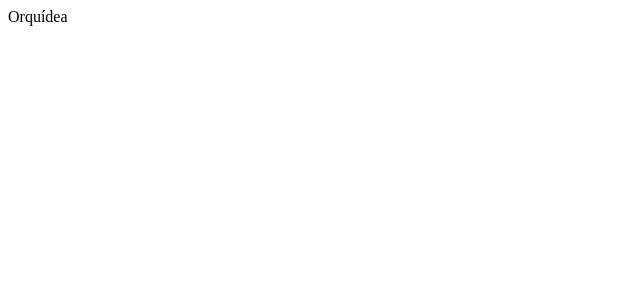
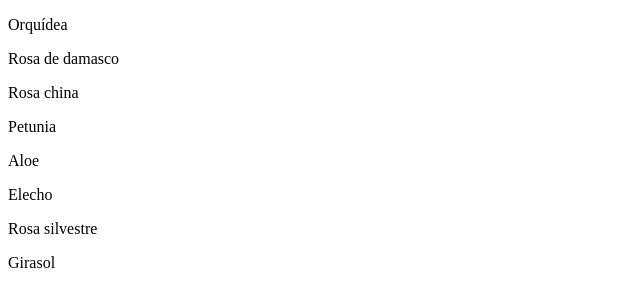
Before and after one commit to maitaneItz/dulces-petalos, a React (Create React App) app: page / in a window 1280 px wide. Shown: the top 306 px of the page, without its empty margins (0-640 px from the left). Built offline with nearby package versions, Linux system fonts and the light colour scheme.

Commit message:
feat: muestra varias flores

```diff
--- a/src/Home.tsx
+++ b/src/Home.tsx
@@ -1,9 +1,12 @@
-import React from 'react';
+import React from "react";
+import product from "./product.json";
 
 export function Home() {
-    return (
-        <>
-            Orquídea
-        </>
-    );
+  return (
+    <>
+      {product.map((flower) => (
+        <p key={`${flower.id}${flower.name}`}>{flower.name}</p>
+      ))}
+    </>
+  );
 }
--- /dev/null
+++ b/src/product.json
@@ -0,0 +1,82 @@
+[
+  {
+    "id": "ZmGrkLRPXOTpxsU4jjAcv",
+    "name": "Orquídea",
+    "binomialName": "Ophrys tenthredinifera",
+    "price": 4.95,
+    "imgUrl": "https://dulces-petalos.herokuapp.com/images/ophrysTenthredinifera.jpeg",
+    "wateringsPerWeek": 1,
+    "fertilizerType": "phosphorus",
+    "heightInCm": 30
+  },
+  {
+    "id": "ND1elEt4nqZrCeFflDUZ2",
+    "name": "Rosa de damasco",
+    "binomialName": "Rosa damascena",
+    "price": 10.5,
+    "imgUrl": "https://dulces-petalos.herokuapp.com/images/rosaDamascena.jpeg",
+    "wateringsPerWeek": 3,
+    "fertilizerType": "nitrogen",
+    "heightInCm": 180
+  },
+  {
+    "id": "pMZMhe_ZaAPZoaCCtlDrg",
+    "name": "Rosa china",
+    "binomialName": "Rosa chinensis",
+    "price": 11.45,
+    "imgUrl": "https://dulces-petalos.herokuapp.com/images/rosaChinensis.jpeg",
+    "wateringsPerWeek": 3,
+    "fertilizerType": "nitrogen",
+    "heightInCm": 195
+  },
+  {
+    "id": "ke-gsQbO8qH9PQ-zcdiAJ",
+    "name": "Petunia",
+    "binomialName": "Petunia axillaris",
+    "price": 5.45,
+    "imgUrl": "https://dulces-petalos.herokuapp.com/images/petuniaAxillaris.jpeg",
+    "wateringsPerWeek": 1,
+    "fertilizerType": "phosphorus",
+    "heightInCm": 25
+  },
+  {
+    "id": "meQvyTcXACAwWn3wCKSw6",
+    "name": "Aloe",
+    "binomialName": "Aloe vera",
+    "price": 3.25,
+    "imgUrl": "https://dulces-petalos.herokuapp.com/images/aloeVera.jpeg",
+    "wateringsPerWeek": 1,
+    "fertilizerType": "phosphorus",
+    "heightInCm": 15
+  },
+  {
+    "id": "qSyO-2wbNUssUhBb2waew",
+    "name": "Elecho",
+    "binomialName": "Pteridium Aquilinum",
+    "price": 12.55,
+    "imgUrl": "https://dulces-petalos.herokuapp.com/images/pteridiumAquilinum.jpeg",
+    "wateringsPerWeek": 3,
+    "fertilizerType": "nitrogen",
+    "heightInCm": 85
+  },
+  {
+    "id": "qSyO-2wbNUssUhBb2waew",
+    "name": "Rosa silvestre",
+    "binomialName": "Rosa canina",
+    "price": 20.45,
+    "imgUrl": "https://dulces-petalos.herokuapp.com/images/rosaCanina.jpeg",
+    "wateringsPerWeek": 2,
+    "fertilizerType": "nitrogen",
+    "heightInCm": 120
+  },
+  {
+    "id": "qSyO-2wbasdfdrb2waew",
+    "name": "Girasol",
+    "binomialName": "Heliantus annuus",
+    "price": 5.25,
+    "imgUrl": "https://dulces-petalos.herokuapp.com/images/helianthusAnnuus.jpeg",
+    "wateringsPerWeek": 1,
+    "fertilizerType": "phosphorus",
+    "heightInCm": 70
+  }
+]
```
Also changed, not shown: 1 other file (tests, documents, lock files or other folders).
